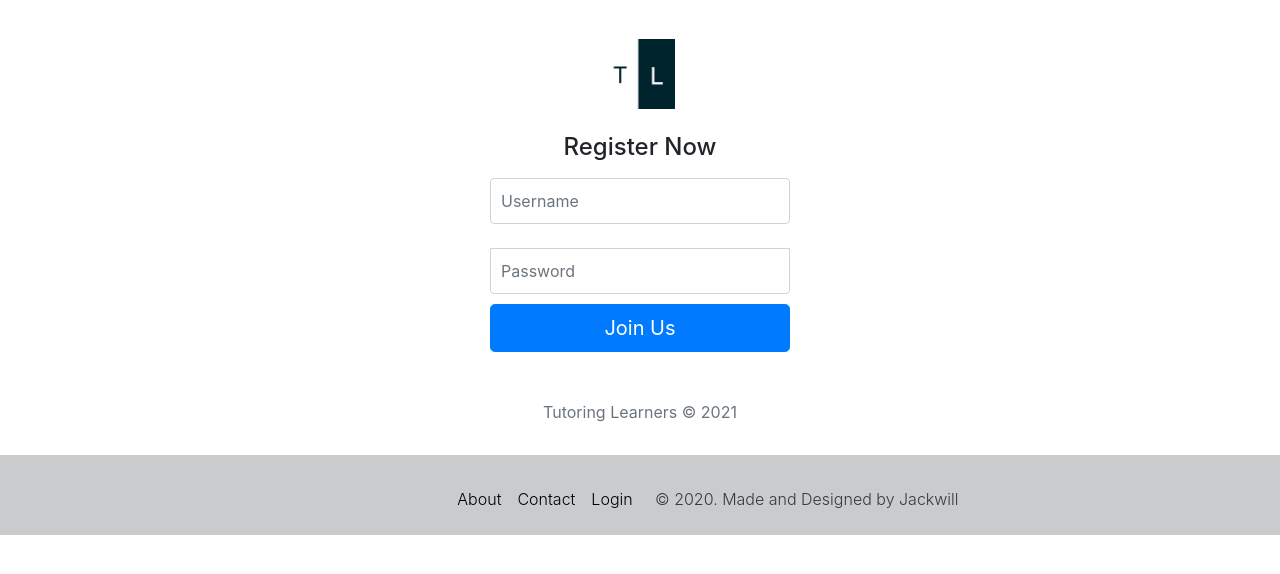
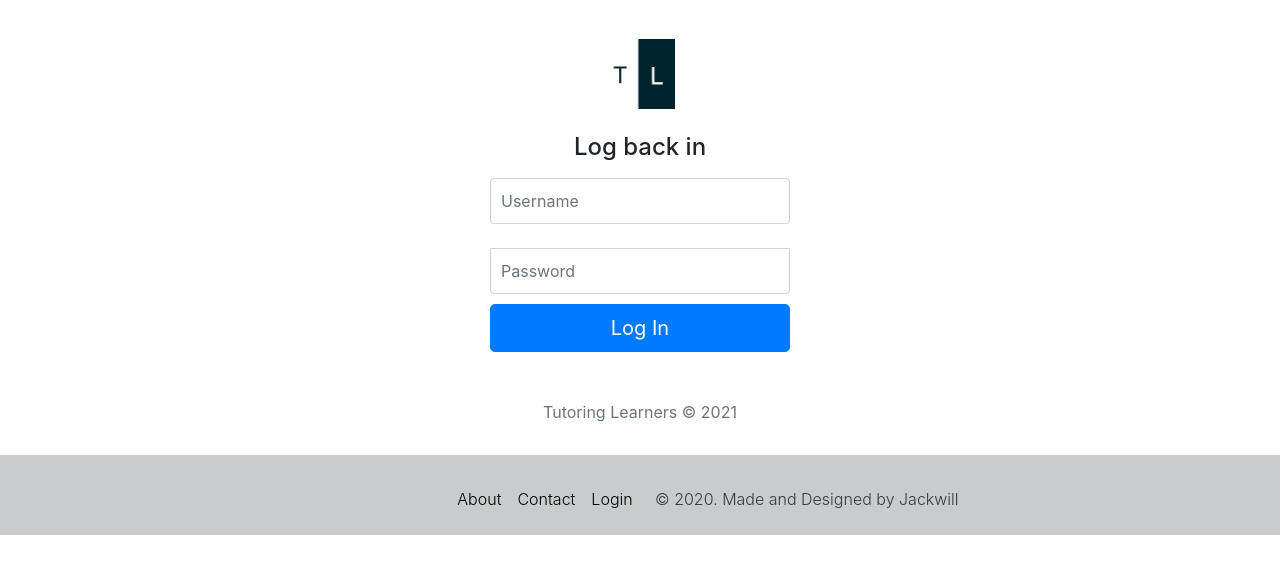
Before and after one commit to mundiakaluson/TL-django, a Django app: template TL/writers/templates/writers/login.html in a window 1280 px wide. Shown: the part 76-650 px from the top of the page. Run offline with Django 3.2, Linux system fonts and the light colour scheme; the template is opened without the code that fills it, so the values that code supplies are empty; some libraries are stand-ins or nearby versions.

Commit message:
some issues

```diff
--- a/TL/TL/templates/base.html
+++ b/TL/TL/templates/base.html
@@ -6,6 +6,7 @@
     <link rel="stylesheet" href="/static/style.css">
     <!-- Bootstrap core CSS -->
     <link href="vendor/bootstrap/css/bootstrap.min.css" rel="stylesheet">
+
 
     <!-- Custom styles for this template -->
     <title>{{ title }}</title>
@@ -38,7 +39,7 @@
               <form class="form-inline my-2 my-lg-0">
 
                 {% if user.is_authenticated %}
-                  <a href=" {% url 'logout' %}"><button class="btn btn-light btn-lg" type="submit" >Logout</button></a>
+                  <a href="{% url 'logout' %}"><button class="btn btn-light btn-lg" type="submit" >Logout</button></a>
 
                 {% else %}
 
--- a/TL/writers/templates/writers/login.html
+++ b/TL/writers/templates/writers/login.html
@@ -45,11 +45,11 @@
           <form action="{% url 'register' %}" method="POST">
               {% csrf_token %}
             <img class="mb-4" src="{% static 'logo.png' %}" alt="" width="70" height="70">
-            <h1 class="h4 mb-3 fw-normal">Register Now</h1>
+            <h1 class="h4 mb-3 fw-normal">Log back in</h1>
             <input type="text" class="form-control" placeholder="Username" name="username" required >
             <br>
             <input type="password" class="form-control" placeholder="Password" name="password" required>
-            <button class="w-100 btn btn-lg btn-primary" type="submit">Join Us</button>
+            <button class="w-100 btn btn-lg btn-primary" type="submit">Log In</button>
             <p class="mt-5 mb-3 text-muted">Tutoring Learners &copy; {% now 'Y' %}</p>
           </form>
         </main>
--- a/TL/writers/urls.py
+++ b/TL/writers/urls.py
@@ -5,5 +5,6 @@ from . import views
 urlpatterns = [
     path('', views.writers_base, name='writers_base'),
     path('register', views.register, name='register'),
-    path('logout', views.logout, name='logout')
+    path('login', views.login, name='login'),
+    path('logout', views.logout, name='logout'),
 ]
--- a/TL/writers/views.py
+++ b/TL/writers/views.py
@@ -45,5 +45,5 @@ def login(request):
         return render(request, 'writers/login.html')
 
 def logout(request):
-    auth.logout(request)
-    return redirect('home')
+        auth.logout(request)
+        return redirect('home')
```
